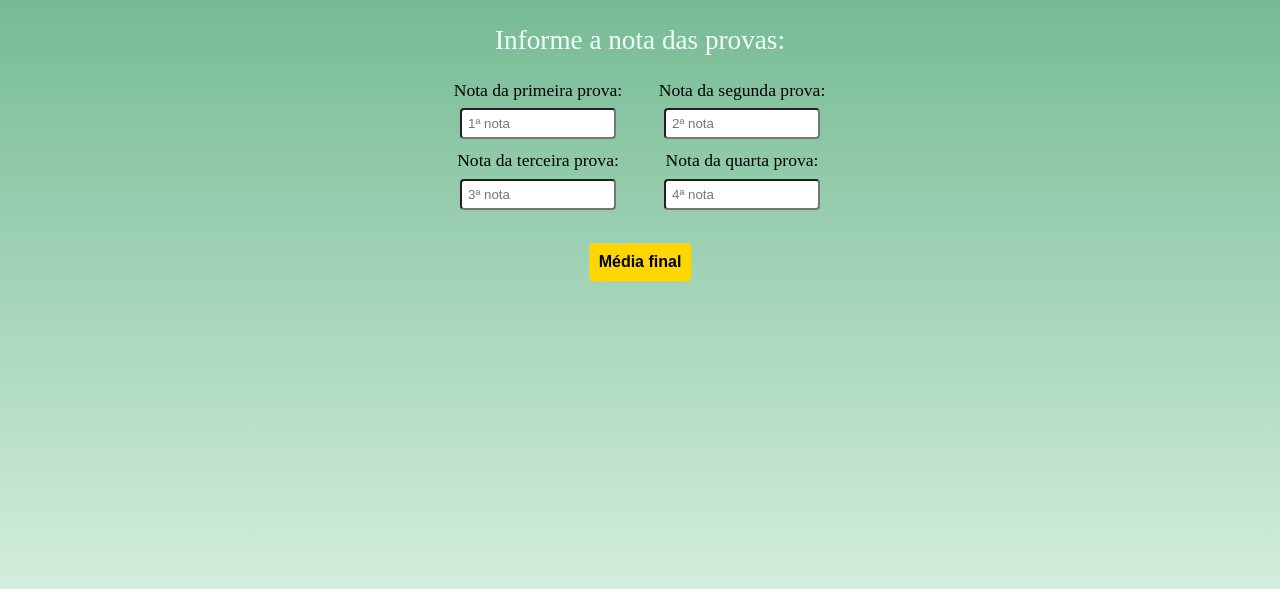
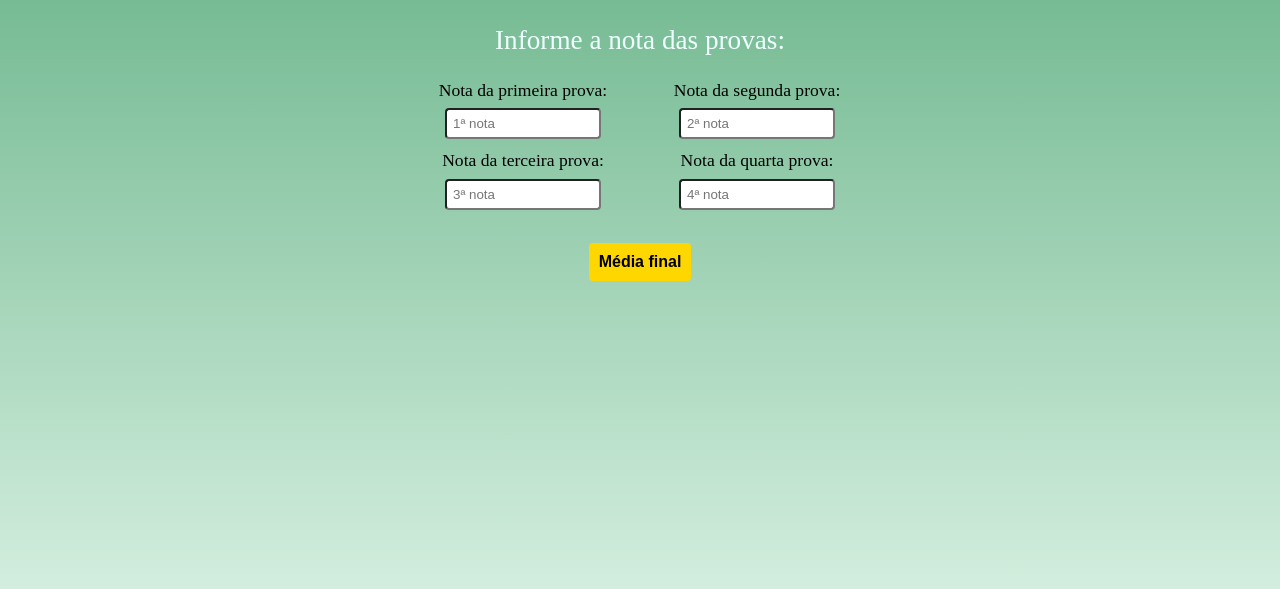
Before and after one commit to priscilasanches/Calculadora-de-m-dia, a plain HTML site: page index.html in a window 1280 px wide. Shown: the part 211-800 px from the top of the page. Drawn offline with Linux system fonts and the light colour scheme.

Commit message:
Alteração no espaçamento entre os campos de nota

```diff
--- a/style.css
+++ b/style.css
@@ -55,6 +55,8 @@ main {
 .notas li {
   display: inline-block;
   width: 40%;
+  margin: 0 3%;
+  box-sizing:  border-box;
 }
 
 .notas label {
```
